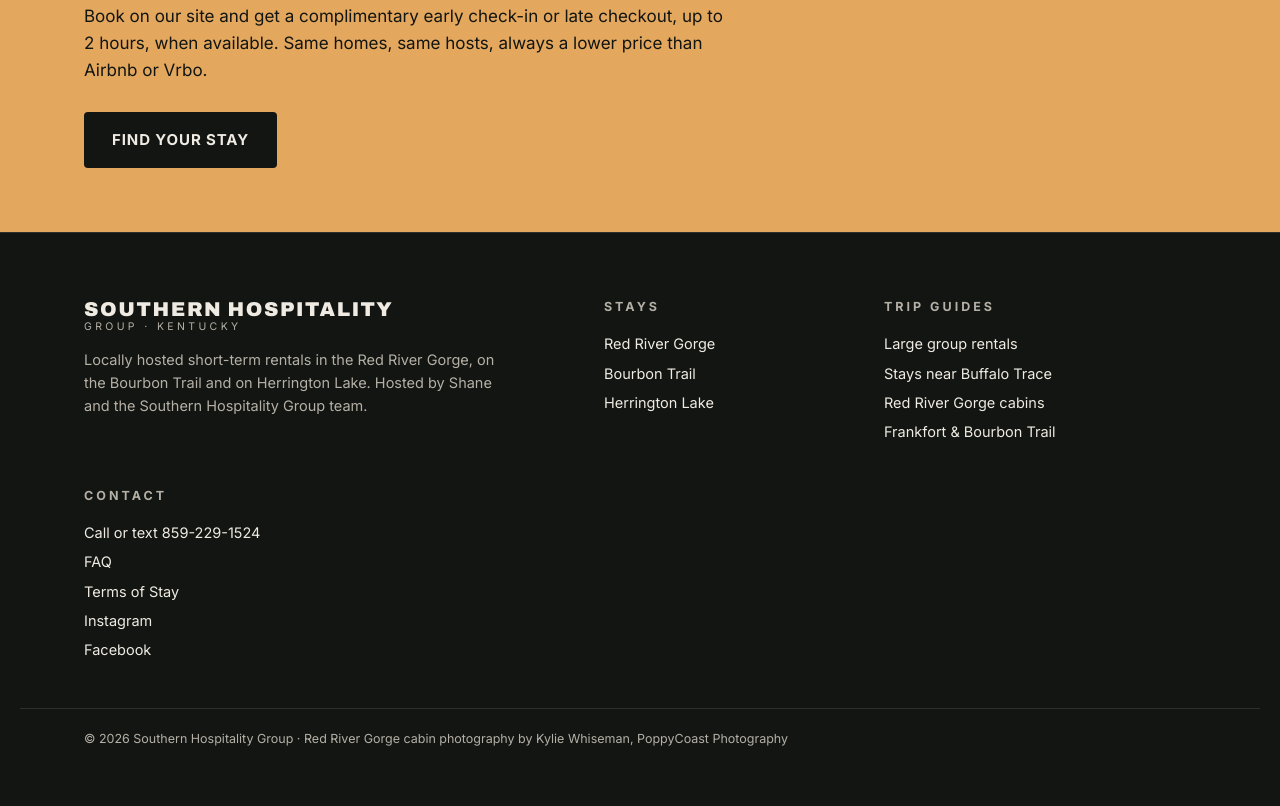
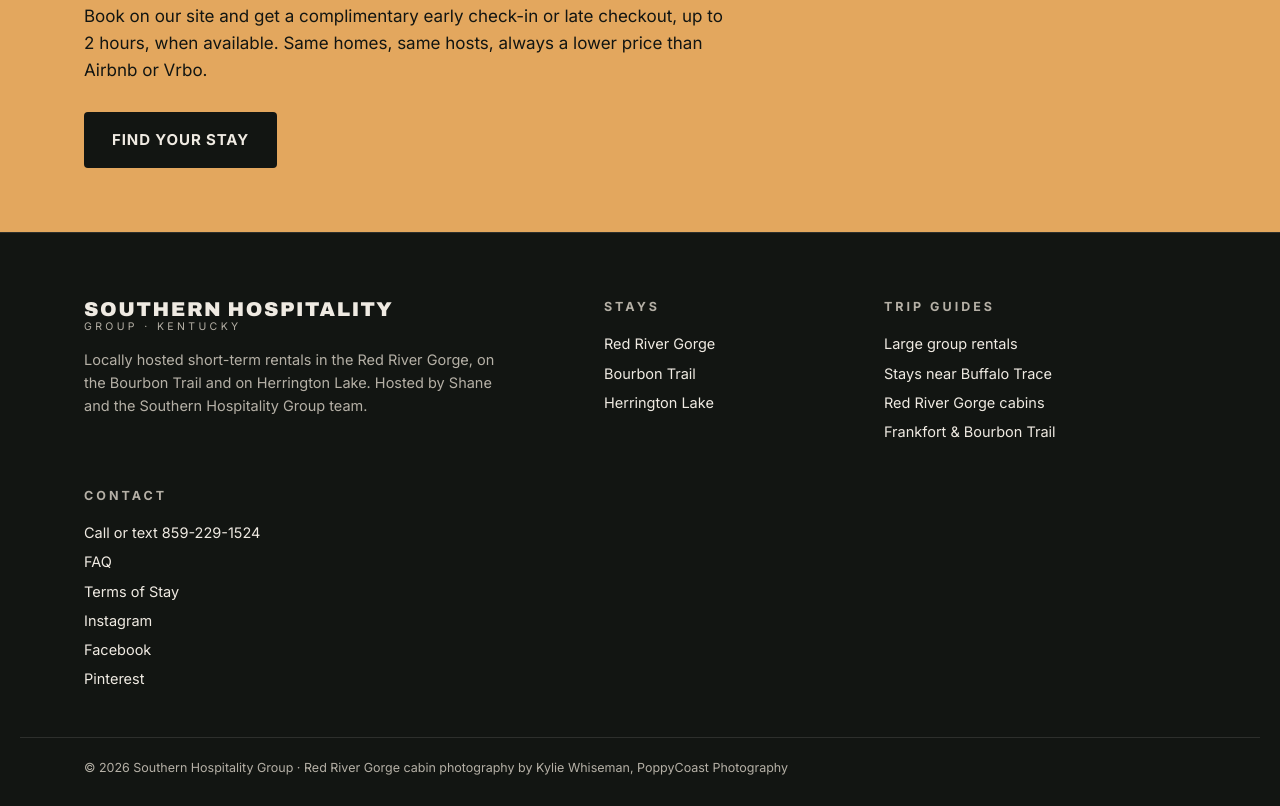
Before and after one commit to shanesellsky-ux/southernhospitalitygroup-site, a plain HTML site: page 404.html in a window 1280 px wide. Shown: the part 639-1445 px from the top of the page. Before the commit the page ends 1416 px from the top, so only its background shows below. Drawn offline with Linux system fonts and the light colour scheme.

Commit message:
Add Pinterest link to footer and schema
Co-Authored-By: Claude Opus 5.5 <noreply@anthropic.com>
Claude-Session: https://claude.ai/code/session_01Ps9pUtPf2eW1oamiNRW9b9

```diff
--- a/404.html
+++ b/404.html
@@ -13,7 +13,7 @@
 <p>Locally hosted short-term rentals in the Red River Gorge, on the Bourbon Trail and on Herrington Lake. Hosted by Shane and the Southern Hospitality Group team.</p></div>
 <div><h4>Stays</h4><a href="/red-river-gorge">Red River Gorge</a><a href="/bourbon-trail">Bourbon Trail</a><a href="/herrington-lake">Herrington Lake</a></div>
 <div><h4>Trip guides</h4><a href="/large-group-rentals">Large group rentals</a><a href="/buffalo-trace-lodging">Stays near Buffalo Trace</a><a href="/red-river-gorge">Red River Gorge cabins</a><a href="/bourbon-trail">Frankfort &amp; Bourbon Trail</a></div>
-<div><h4>Contact</h4><a href="tel:+18592291524">Call or text 859-229-1524</a><a href="/faq">FAQ</a><a href="/terms">Terms of Stay</a><a href="https://www.instagram.com/southern_hospitalityky/">Instagram</a><a href="https://www.facebook.com/people/Southern-Hospitality-Group/100076536140013/">Facebook</a></div></div>
+<div><h4>Contact</h4><a href="tel:+18592291524">Call or text 859-229-1524</a><a href="/faq">FAQ</a><a href="/terms">Terms of Stay</a><a href="https://www.instagram.com/southern_hospitalityky/">Instagram</a><a href="https://www.facebook.com/people/Southern-Hospitality-Group/100076536140013/">Facebook</a><a href="https://www.pinterest.com/southernhospitalityky/">Pinterest</a></div></div>
 <div class="wrap fine">© 2026 Southern Hospitality Group · Red River Gorge cabin photography by Kylie Whiseman, PoppyCoast Photography</div></footer>
 <div class="lb" id="lb" onclick="if(event.target===this)lbClose()"><button class="lbx" onclick="lbClose()" aria-label="Close">✕</button><button class="lbp" onclick="lbGo(-1)" aria-label="Previous">‹</button><img id="lbi" alt=""><button class="lbn" onclick="lbGo(1)" aria-label="Next">›</button><p id="lbc"></p></div>
 <script>let G=[],gi=0;function lbOpen(i){G=[...document.querySelectorAll('[data-lb]')];gi=i;lbShow();document.getElementById('lb').classList.add('on')}
```
Also changed, not shown: bootleggers.html (+1 -1 lines), bourbon-loft.html (+1 -1 lines), bourbon-street.html (+1 -1 lines), bourbon-trail.html (+1 -1 lines), buffalo-trace-lodging.html (+1 -1 lines), faq.html (+1 -1 lines), herrington-haven.html (+1 -1 lines), herrington-lake.html (+1 -1 lines), historic-loft.html (+1 -1 lines), index.html (+2 -2 lines), large-group-rentals.html (+1 -1 lines), neo.html (+1 -1 lines), red-river-gorge.html (+1 -1 lines), search.html (+1 -1 lines), 5 more files.
